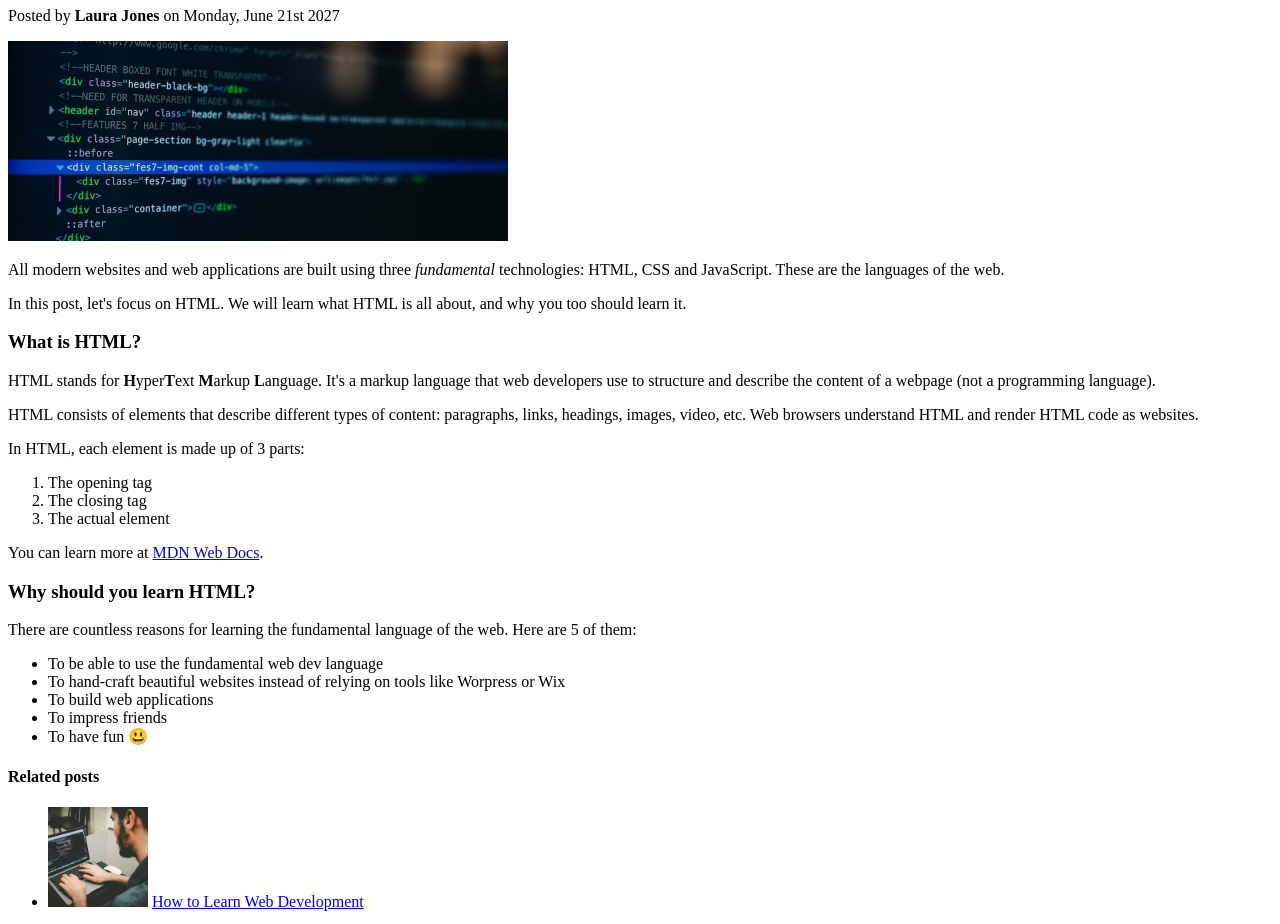
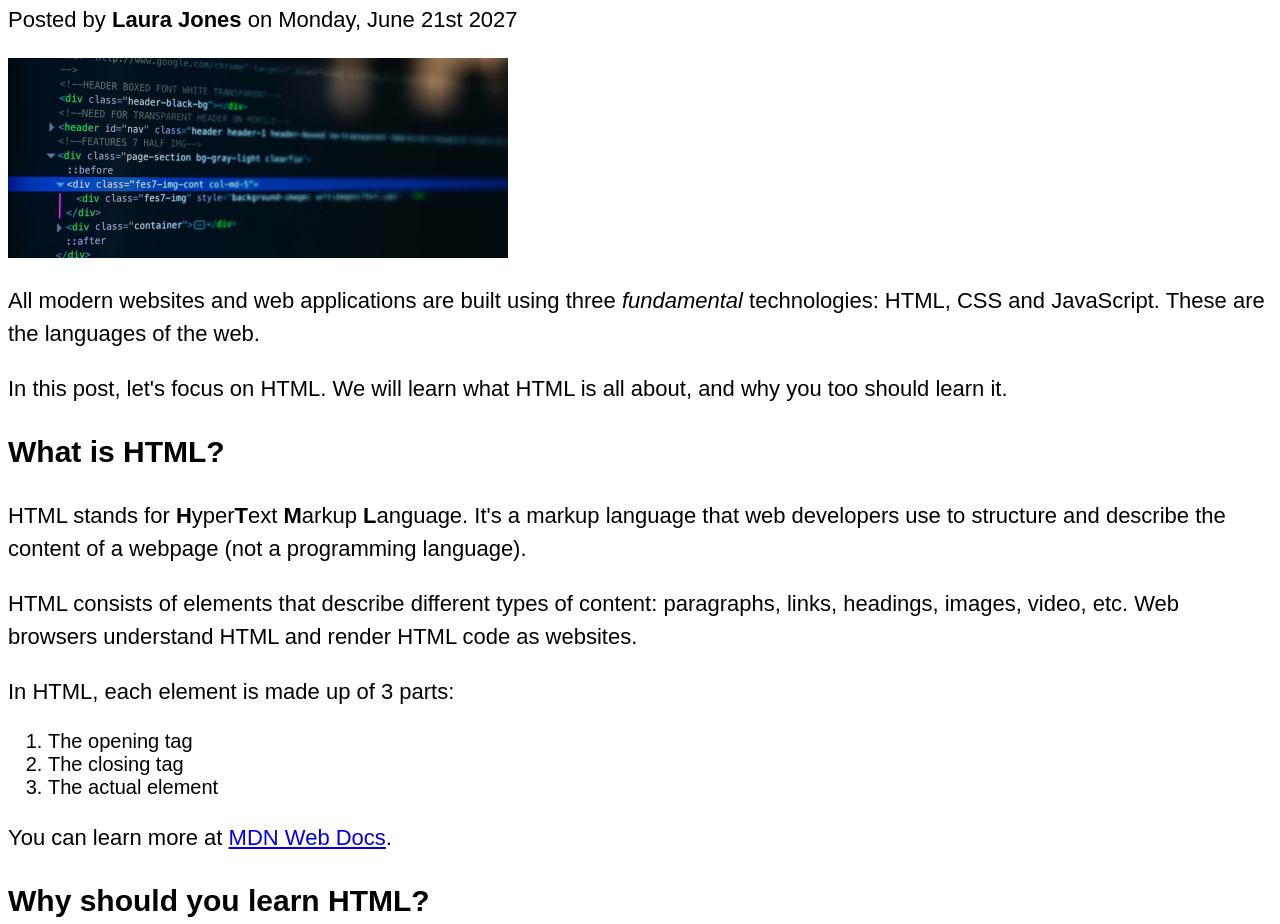
Before and after one commit to s0wime/HTML-CSS-Learning, a plain HTML site: page CSS-Fundamentals/src/index.html in a window 1280 px wide. Shown: the part 268-1192 px from the top of the page. Drawn offline with Linux system fonts and the light colour scheme.

Commit message:
update style in css-fundamentals main page

```diff
--- a/CSS-Fundamentals/src/style.css
+++ b/CSS-Fundamentals/src/style.css
@@ -1,5 +1,5 @@
 h1 {
-  font-size: 30px;
+  font-size: 26px;
   font-family: sans-serif;
   text-transform: uppercase;
   font-style: italic;
@@ -9,3 +9,26 @@ h2 {
   font-size: 40px;
   font-family: sans-serif;
 }
+
+h3 {
+  font-size: 30px;
+  font-family: sans-serif;
+}
+
+h4 {
+  font-size: 20px;
+  font-family: sans-serif;
+  text-transform: uppercase;
+  text-align: center;
+}
+
+p {
+  font-size: 22px;
+  font-family: sans-serif;
+  line-height: 1.5;
+}
+
+li {
+  font-size: 20px;
+  font-family: sans-serif;
+}
```
